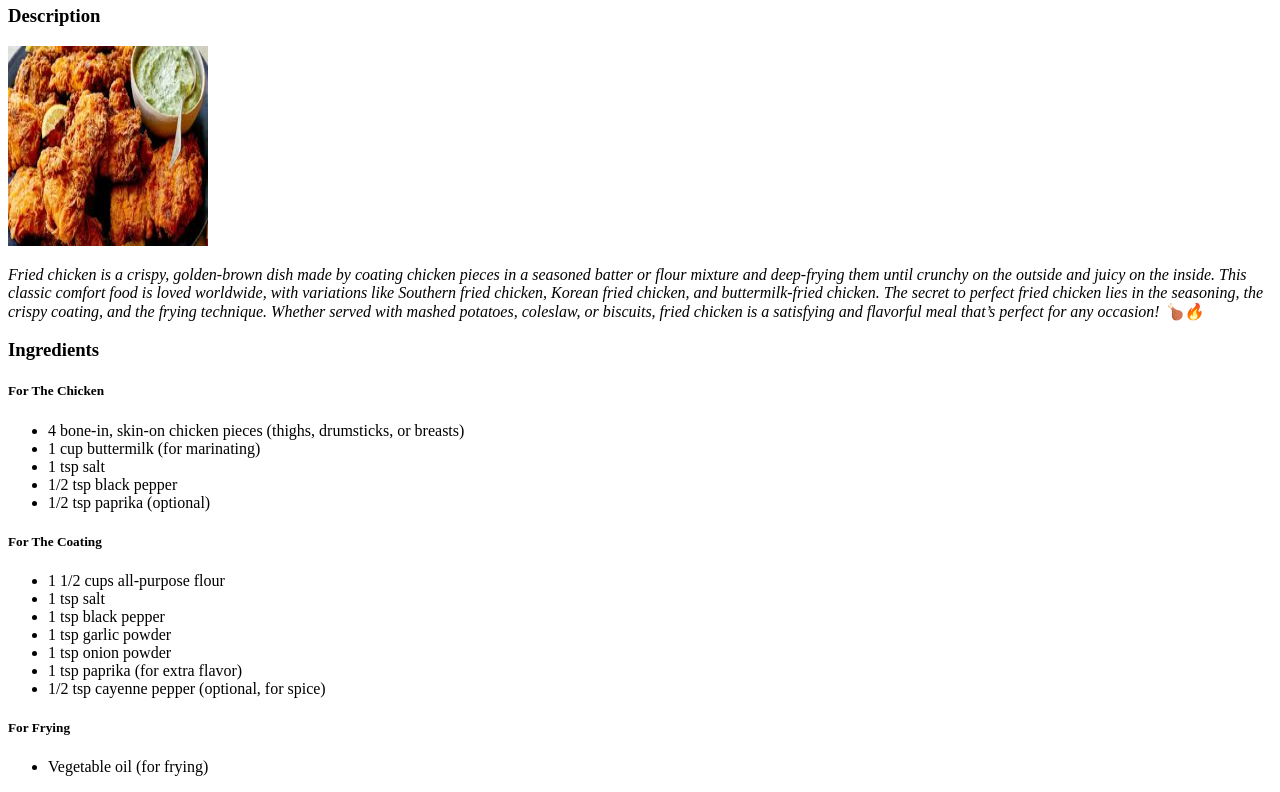
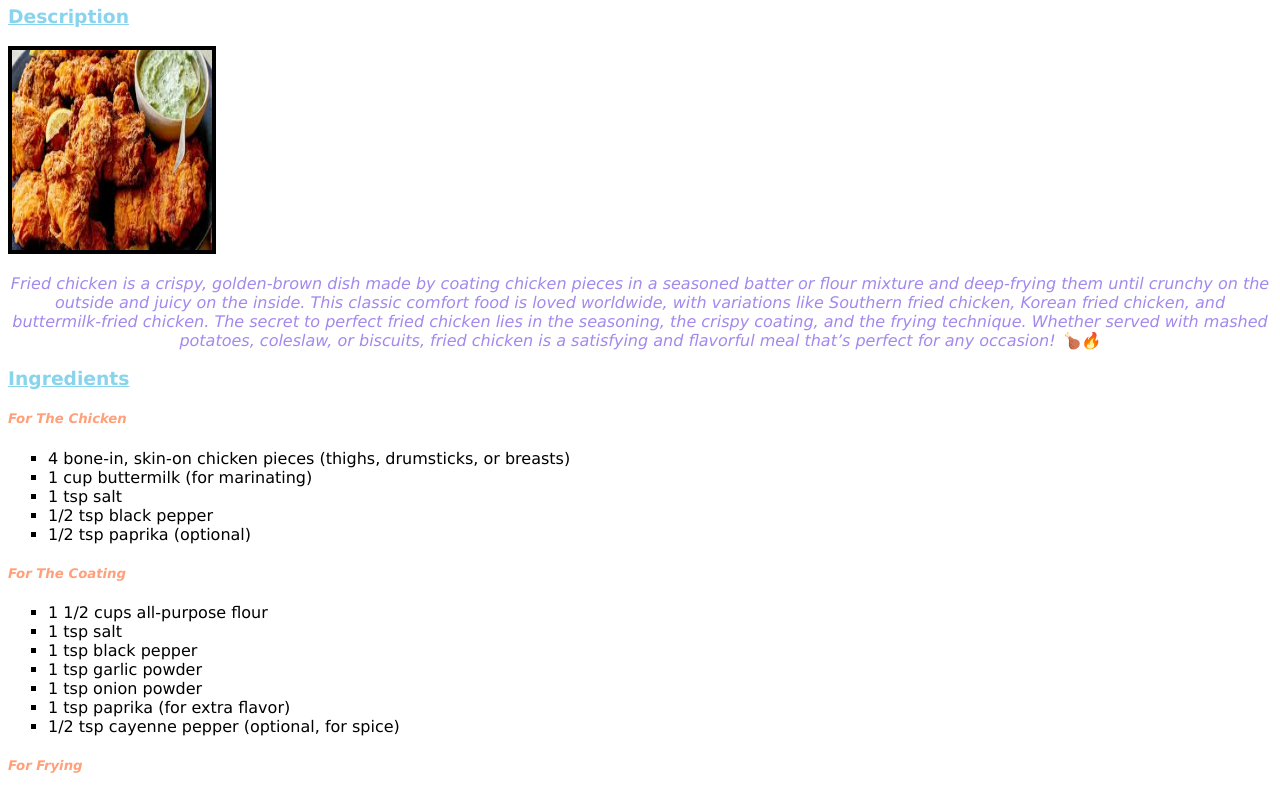
Before and after one commit to jigglu/odin-reciepe, a plain HTML site: page recipes/fried-chicken.html in a window 1280 px wide. Shown: the part 75-867 px from the top of the page. Drawn offline with Linux system fonts and the light colour scheme; files that its build step writes are made by us from their sources; the site is published under a folder, as on GitHub Pages, so addresses that start at the root find nothing.

Commit message:
Update fried-chicken.html
CSS fix -- v0

```diff
--- a/recipes/fried-chicken.html
+++ b/recipes/fried-chicken.html
@@ -3,7 +3,7 @@
 <head>
     <meta charset="UTF-8">
     <meta name="viewport" content="width=device-width, initial-scale=1.0">
-    <link rel="stylesheet" href="/css/style.css">
+    <link rel="stylesheet" href="odin-recipe/css/style.css">
     <title>Fried Chicken Recipe</title>
 </head>
 <body>
```
